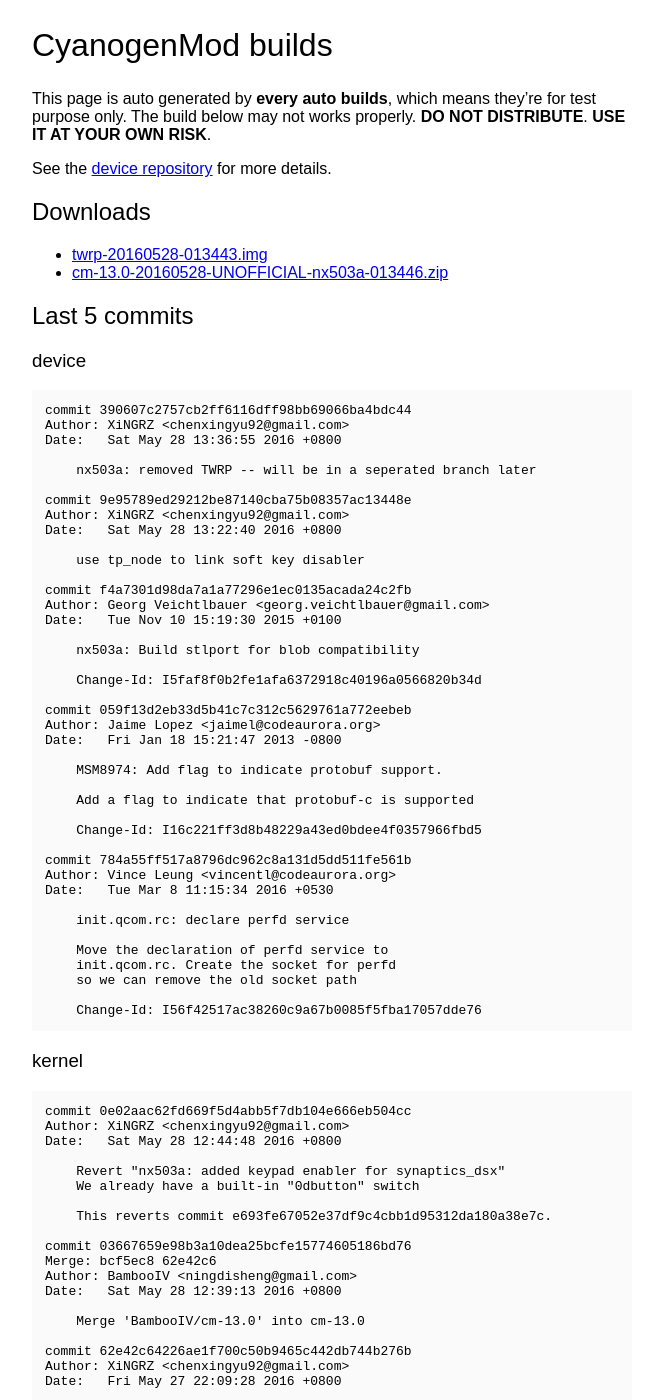
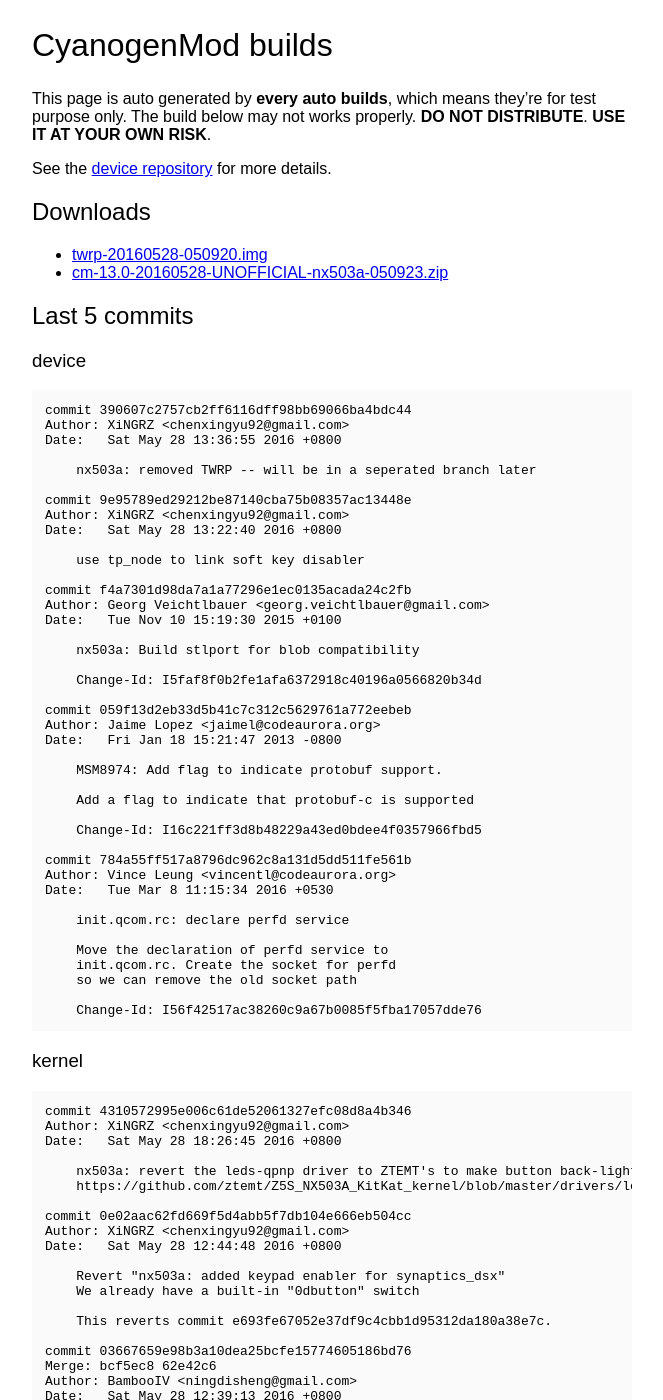
Before and after one commit to ilasx/nx503a-dev.github.io, a Jekyll site: the page built from cyanogenmod.md, in a window 1280 px wide and 1400 px high. Shown: the whole window, without its empty margins (308-971 px from the left). Built offline with Jekyll 4.4.1, drawn with Linux system fonts in a browser that asks for light colours; some of the changed text lies outside the part shown.

Commit message:
publish auto build twrp-20160528-050920.img cm-13.0-20160528-UNOFFICIAL-nx503a-050923.zip

````diff
--- a/cyanogenmod.md
+++ b/cyanogenmod.md
@@ -11,8 +11,8 @@ See the [device repository](https://github.com/nx503a-dev/android_device_zte_nx5
 
 ## Downloads
 
-- [twrp-20160528-013443.img](http://o6wea3e46.bkt.clouddn.com/twrp-20160528-013443.img)
-- [cm-13.0-20160528-UNOFFICIAL-nx503a-013446.zip](http://o6wea3e46.bkt.clouddn.com/cm-13.0-20160528-UNOFFICIAL-nx503a-013446.zip)
+- [twrp-20160528-050920.img](http://o6wea3e46.bkt.clouddn.com/twrp-20160528-050920.img)
+- [cm-13.0-20160528-UNOFFICIAL-nx503a-050923.zip](http://o6wea3e46.bkt.clouddn.com/cm-13.0-20160528-UNOFFICIAL-nx503a-050923.zip)
 
 ## Last 5 commits
 
@@ -65,6 +65,13 @@ Date:   Tue Mar 8 11:15:34 2016 +0530
 ### kernel
 
 ```
+commit 4310572995e006c61de52061327efc08d8a4b346
+Author: XiNGRZ <chenxingyu92@gmail.com>
+Date:   Sat May 28 18:26:45 2016 +0800
+
+    nx503a: revert the leds-qpnp driver to ZTEMT's to make button back-lights work
+    https://github.com/ztemt/Z5S_NX503A_KitKat_kernel/blob/master/drivers/leds/leds-qpnp.c
+
 commit 0e02aac62fd669f5d4abb5f7db104e666eb504cc
 Author: XiNGRZ <chenxingyu92@gmail.com>
 Date:   Sat May 28 12:44:48 2016 +0800
@@ -92,12 +99,6 @@ Author: XiNGRZ <chenxingyu92@gmail.com>
 Date:   Fri May 27 11:43:29 2016 +0800
 
     nx503a: added keypad enabler for synaptics_dsx
-
-commit bcf5ec84f0e4b5494749e5fafc3c5ad57c736d44
-Author: XiNGRZ <chenxingyu92@gmail.com>
-Date:   Fri May 27 22:09:28 2016 +0800
-
-    nx503a: added keypad enabler for cyttsp4_btn
 ```
 
 ### vendor
````
